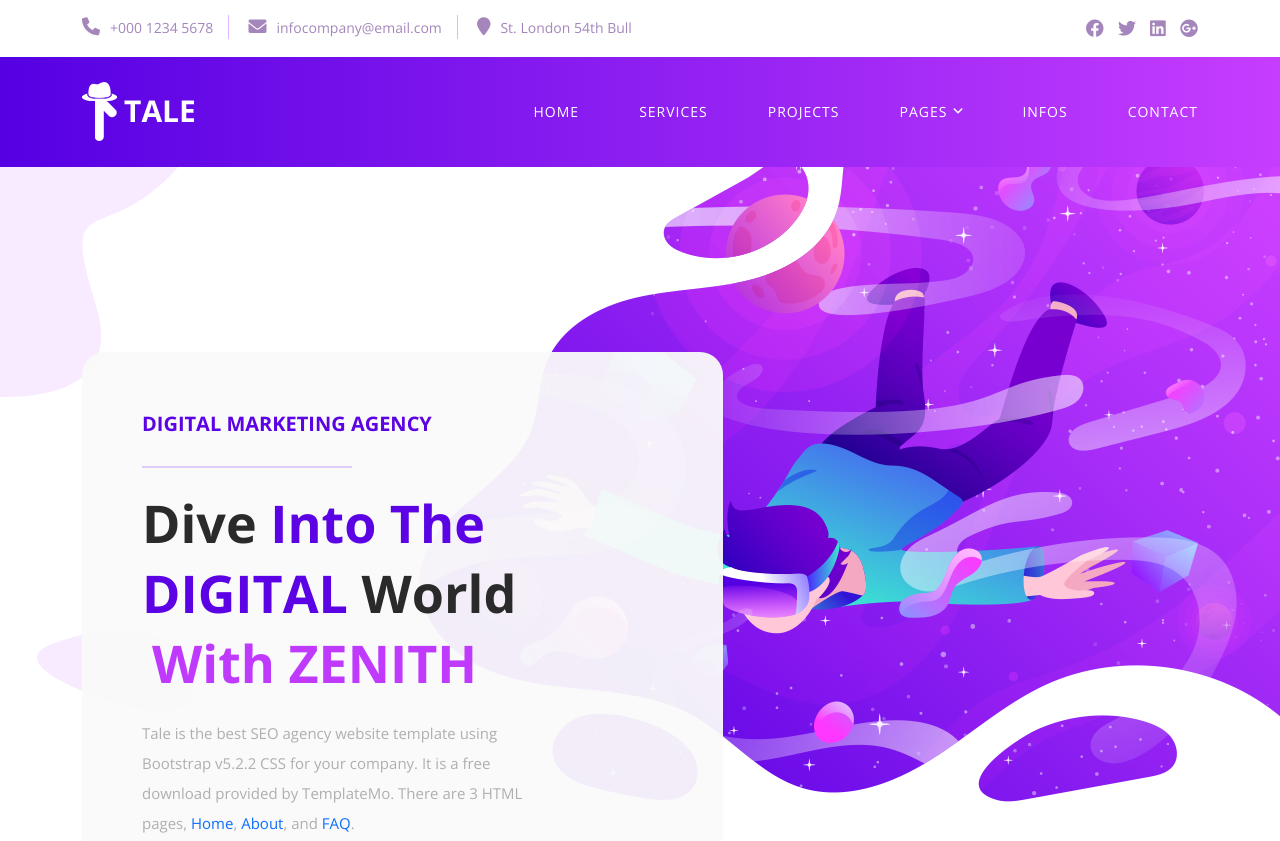
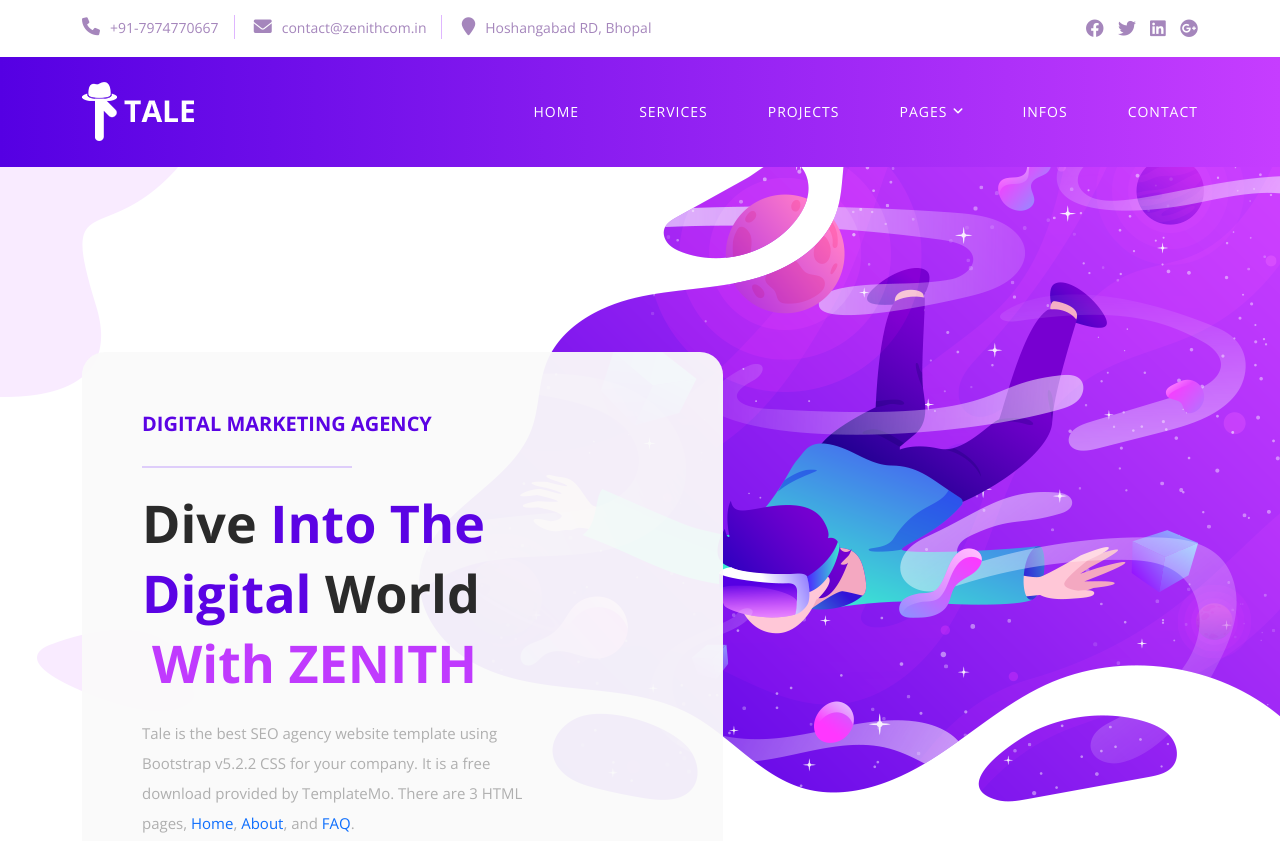
Before and after one commit to rasikpandey7/zenith, a plain HTML site: page index.html in a window 1280 px wide. Shown: the top 841 px of the page. Drawn offline with nearby package versions, Linux system fonts and the light colour scheme.

Commit message:
Update index.html

```diff
--- a/index.html
+++ b/index.html
@@ -51,9 +51,9 @@ https://templatemo.com/tm-582-tale-seo-agency
         <div class="col-lg-8 col-sm-9">
           <div class="left-info">
             <ul>
-              <li><a href="#"><i class="fa fa-phone"></i>+000 1234 5678</a></li>
-              <li><a href="#"><i class="fa fa-envelope"></i>infocompany@email.com</a></li>
-              <li><a href="#"><i class="fa fa-map-marker"></i>St. London 54th Bull</a></li>
+              <li><a href="#"><i class="fa fa-phone"></i>+91-7974770667</a></li>
+              <li><a href="#"><i class="fa fa-envelope"></i>contact@zenithcom.in</a></li>
+              <li><a href="#"><i class="fa fa-map-marker"></i>Hoshangabad RD, Bhopal</a></li>
             </ul>
           </div>
         </div>
@@ -116,7 +116,7 @@ https://templatemo.com/tm-582-tale-seo-agency
           <div class="caption header-text">
             <h6>DIGITAL MARKETING AGENCY</h6>
             <div class="line-dec"></div>
-            <h4>Dive <em>Into The DIGITAL</em> World <span>With ZENITH</span></h4>
+            <h4>Dive <em>Into The Digital</em> World <span>With ZENITH</span></h4>
             <p>Tale is the best SEO agency website template using Bootstrap v5.2.2 CSS for your company. It is a free download provided by TemplateMo. There are 3 HTML pages, <a href="index.html">Home</a>, <a href="about.html">About</a>, and <a href="faqs.html">FAQ</a>.</p>
             <div class="main-button scroll-to-section"><a href="#services">Discover More</a></div>
             <span>or</span>
```
